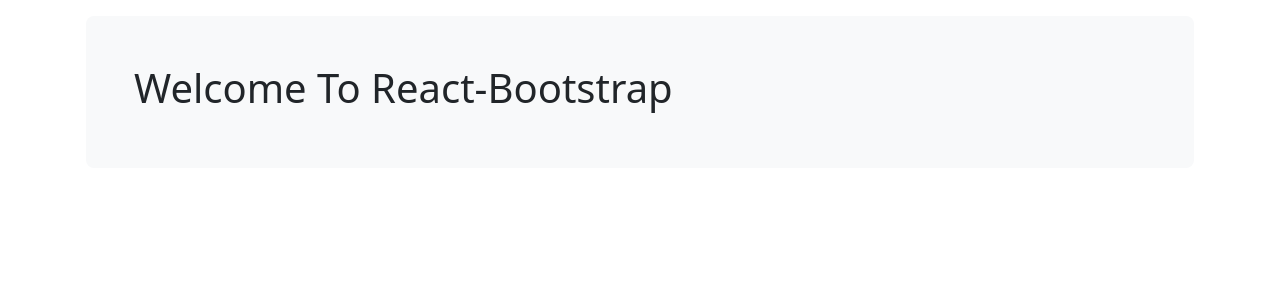
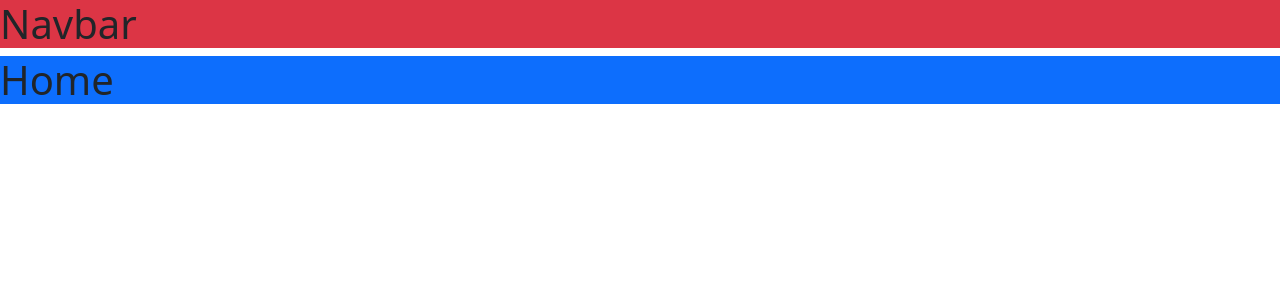
Before and after one commit to alexcol123/react-e-commerce-2023, a React (Create React App) app in the folder client/: page / in a window 1280 px wide. Shown: the top 300 px of the page. Built offline with nearby package versions, Linux system fonts and the light colour scheme.

Commit message:
removed react router dom, and react-bootstrap , will use regular bootstrap instead

```diff
--- a/client/package.json
+++ b/client/package.json
@@ -6,9 +6,7 @@
     "@testing-library/jest-dom": "^5.16.5",
     "@testing-library/react": "^13.4.0",
     "@testing-library/user-event": "^13.5.0",
-    "bootstrap": "^5.2.3",
     "react": "^18.2.0",
-    "react-bootstrap": "^2.7.0",
     "react-dom": "^18.2.0",
     "react-router-dom": "^6.8.1",
     "react-scripts": "5.0.1",
--- a/client/public/index.html
+++ b/client/public/index.html
@@ -10,40 +10,30 @@
       content="Web site created using create-react-app"
     />
     <link rel="apple-touch-icon" href="%PUBLIC_URL%/logo192.png" />
+
+    <link rel="manifest" href="%PUBLIC_URL%/manifest.json" />
+
     <link
+      href="https://cdn.jsdelivr.net/npm/bootstrap@5.3.0-alpha1/dist/css/bootstrap.min.css"
       rel="stylesheet"
-      href="https://cdn.jsdelivr.net/npm/bootstrap@5.2.3/dist/css/bootstrap.min.css"
-      integrity="sha384-rbsA2VBKQhggwzxH7pPCaAqO46MgnOM80zW1RWuH61DGLwZJEdK2Kadq2F9CUG65"
+      integrity="sha384-GLhlTQ8iRABdZLl6O3oVMWSktQOp6b7In1Zl3/Jr59b6EGGoI1aFkw7cmDA6j6gD"
       crossorigin="anonymous"
     />
-    <!--
-      manifest.json provides metadata used when your web app is installed on a
-      user's mobile device or desktop. See https://developers.google.com/web/fundamentals/web-app-manifest/
-    -->
-    <link rel="manifest" href="%PUBLIC_URL%/manifest.json" />
-    <!--
-      Notice the use of %PUBLIC_URL% in the tags above.
-      It will be replaced with the URL of the `public` folder during the build.
-      Only files inside the `public` folder can be referenced from the HTML.
 
-      Unlike "/favicon.ico" or "favicon.ico", "%PUBLIC_URL%/favicon.ico" will
-      work correctly both with client-side routing and a non-root public URL.
-      Learn how to configure a non-root public URL by running `npm run build`.
-    -->
     <title>React App</title>
   </head>
   <body>
     <noscript>You need to enable JavaScript to run this app.</noscript>
     <div id="root"></div>
-    <!--
-      This HTML file is a template.
-      If you open it directly in the browser, you will see an empty page.
-
-      You can add webfonts, meta tags, or analytics to this file.
-      The build step will place the bundled scripts into the <body> tag.
-
-      To begin the development, run `npm start` or `yarn start`.
-      To create a production bundle, use `npm run build` or `yarn build`.
-    -->
+    <script
+      src="https://cdn.jsdelivr.net/npm/@popperjs/core@2.11.6/dist/umd/popper.min.js"
+      integrity="sha384-oBqDVmMz9ATKxIep9tiCxS/Z9fNfEXiDAYTujMAeBAsjFuCZSmKbSSUnQlmh/jp3"
+      crossorigin="anonymous"
+    ></script>
+    <script
+      src="https://cdn.jsdelivr.net/npm/bootstrap@5.3.0-alpha1/dist/js/bootstrap.min.js"
+      integrity="sha384-mQ93GR66B00ZXjt0YO5KlohRA5SY2XofN4zfuZxLkoj1gXtW8ANNCe9d5Y3eG5eD"
+      crossorigin="anonymous"
+    ></script>
   </body>
 </html>
--- a/client/src/App.js
+++ b/client/src/App.js
@@ -3,11 +3,12 @@
 import Home from './pages/Home'
 import Login from './pages/Login'
 import Register from './pages/Register'
-import 'bootstrap/dist/css/bootstrap.min.css';
+import Menu from './components/Menu';
 
 function App() {
   return (
     <BrowserRouter>
+    <Menu />
       <Routes>
         <Route path='/' element={<Home />} />
         <Route path='/login' element={<Login />} />
--- /dev/null
+++ b/client/src/components/Menu.js
@@ -0,0 +1,10 @@
+import React from 'react'
+
+
+const Menu = () => {
+  return (
+   <h1 className="bg-danger">Navbar</h1>
+  )
+}
+
+export default Menu
--- a/client/src/pages/Home.js
+++ b/client/src/pages/Home.js
@@ -1,17 +1,7 @@
 import React from 'react'
-import Toast from 'react-bootstrap/Toast';
-import Container from 'react-bootstrap/Container';
-import Button from 'react-bootstrap/Button';
 
 const Home = () => {
-  return (
-    <Container className="p-3">
-    <Container className="p-5 mb-4 bg-light rounded-3">
-      <h1 className="header">Welcome To React-Bootstrap</h1>
-
-    </Container>
-  </Container>
-  )
+  return <h1 className='bg-primary'>Home</h1>
 }
 
 export default Home
```
Also changed, not shown: 1 other file (tests, documents, lock files or other folders).
